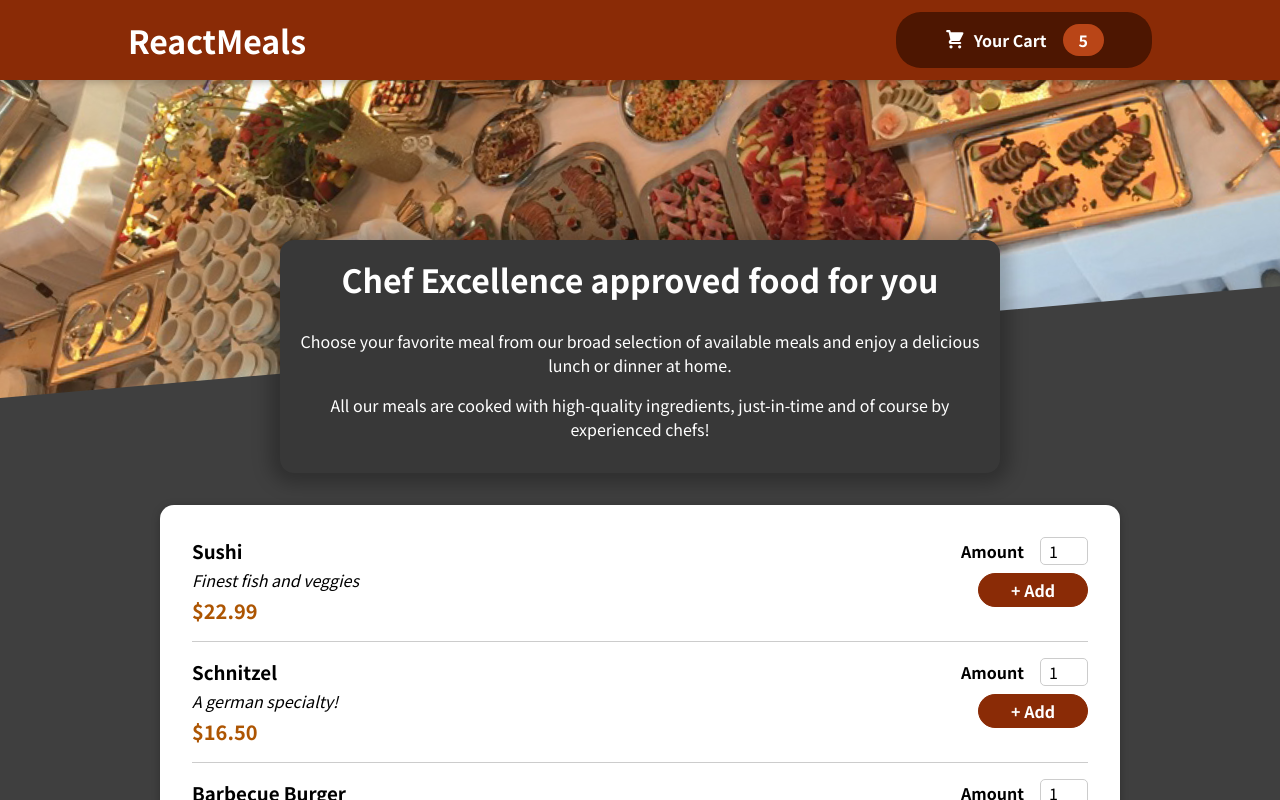
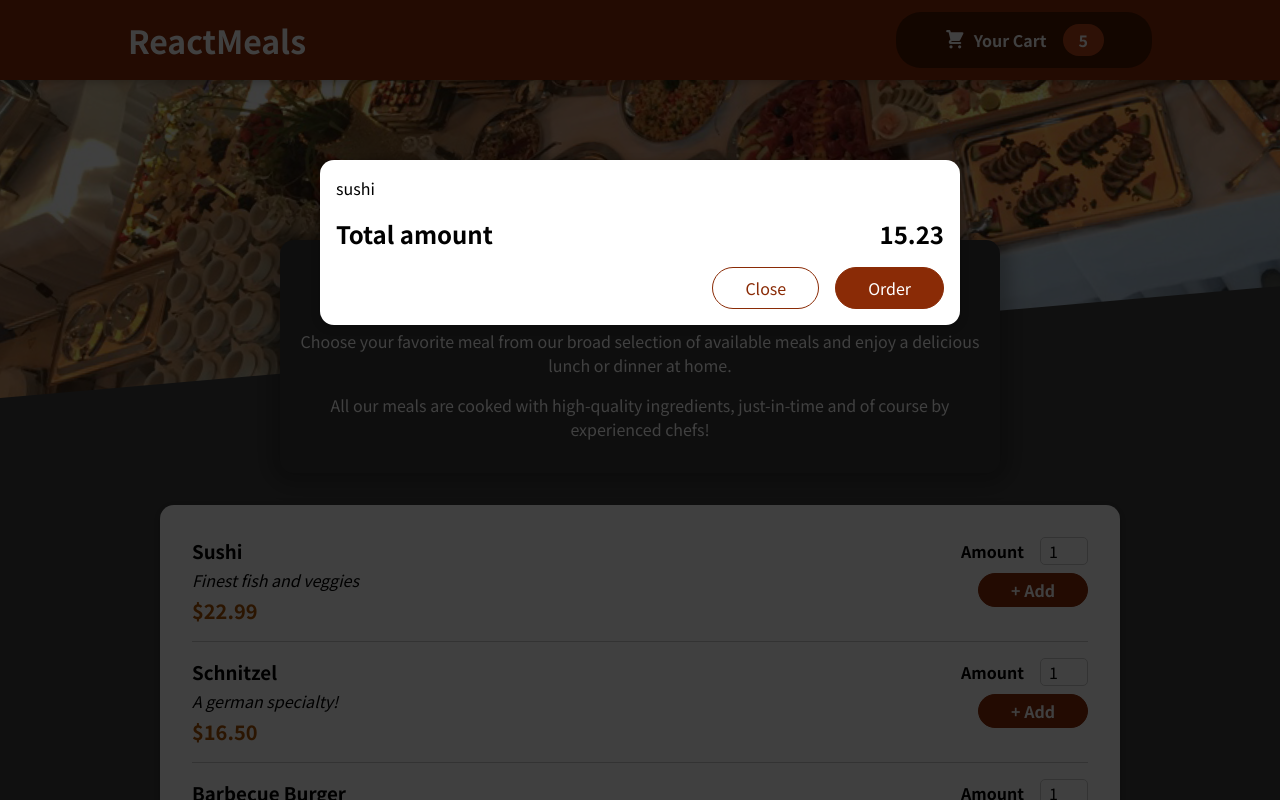
Before and after one commit to Ukabix/food-order-app, a React (Create React App) app: page / in a window 1280 px wide. Shown: the top 800 px of the page. Built offline with nearby package versions, Linux system fonts and the light colour scheme.

Commit message:
add Modal component and portal to overlays in index.html

```diff
--- a/public/index.html
+++ b/public/index.html
@@ -28,6 +28,7 @@
   </head>
   <body>
     <noscript>You need to enable JavaScript to run this app.</noscript>
+    <div id="overlays"></div>
     <div id="root"></div>
     <!--
       This HTML file is a template.
--- a/src/App.js
+++ b/src/App.js
@@ -2,11 +2,12 @@
 
 import Header from './components/Layout/Header';
 import Meals from './components/Meals/Meals';
-
+import Cart from './components/Cart/Cart';
 
 function App() {
   return (
     <Fragment>
+      <Cart></Cart>
       <Header />
       <main>
         <Meals />
--- a/src/components/Cart/Cart.js
+++ b/src/components/Cart/Cart.js
@@ -1,4 +1,5 @@
 import React from 'react';
+import Modal from '../UI/Modal';
 import classes from './Cart.module.css';
 
 const Cart = (props) => {
@@ -18,7 +19,7 @@
   );
 
   return (
-    <div>
+    <Modal>
       {cartItems}
       <div className={classes.total}>
         <span>Total amount</span>
@@ -28,7 +29,7 @@
         <button className={classes['button--alt']}>Close</button>
         <button className={classes.button}>Order</button>
       </div>
-    </div>
+    </Modal>
   );
 };
 
--- /dev/null
+++ b/src/components/UI/Modal.js
@@ -0,0 +1,30 @@
+import React, { Fragment } from 'react';
+import ReactDOM from 'react-dom';
+import classes from './Modal.module.css';
+
+const Backdrop = (props) => {
+  return <div className={classes.backdrop}></div>;
+};
+
+const ModalOverlay = (props) => {
+  return (
+    <div className={classes.modal}>
+      <div className={classes.content}>
+        {props.children}
+      </div>
+    </div>
+  );
+};
+
+const portalDestination = document.getElementById('overlays');
+
+const Modal = (props) => {
+  return (
+    <Fragment>
+      {ReactDOM.createPortal(<Backdrop></Backdrop>, portalDestination)}
+      {ReactDOM.createPortal(<ModalOverlay>{props.children}</ModalOverlay>, portalDestination)}
+    </Fragment>
+  );
+};
+
+export default Modal;
--- /dev/null
+++ b/src/components/UI/Modal.module.css
@@ -0,0 +1,40 @@
+.backdrop {
+  position: fixed;
+  top: 0;
+  left: 0;
+  width: 100%;
+  height: 100vh;
+  z-index: 20;
+  background-color: rgba(0, 0, 0, 0.75);
+}
+
+.modal {
+  position: fixed;
+  top: 20vh;
+  left: 5%;
+  width: 90%;
+  background-color: white;
+  padding: 1rem;
+  border-radius: 14px;
+  box-shadow: 0 2px 8px rgba(0, 0, 0, 0.25);
+  z-index: 30;
+  animation: slide-down 300ms ease-out forwards;
+}
+
+@media (min-width: 768px) {
+  .modal {
+    width: 40rem;
+    left: calc(50% - 20rem);
+  }
+}
+
+@keyframes slide-down {
+  from {
+    opacity: 0;
+    transform: translateY(-3rem);
+  }
+  to {
+    opacity: 1;
+    transform: translateY(0);
+  }
+}
```
Also changed, not shown: 1 other file (tests, documents, lock files or other folders).
